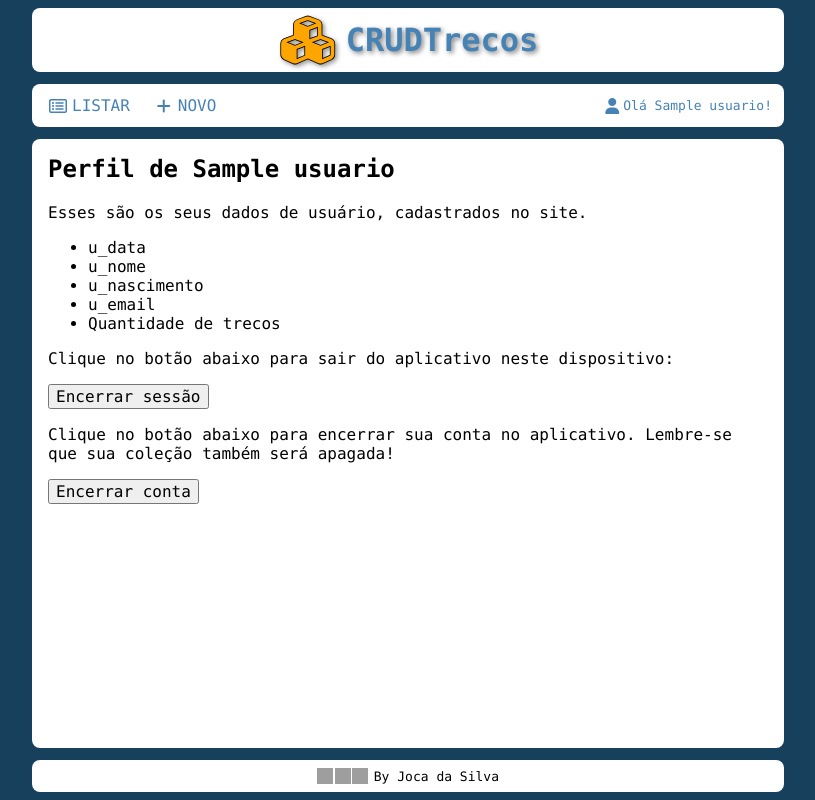
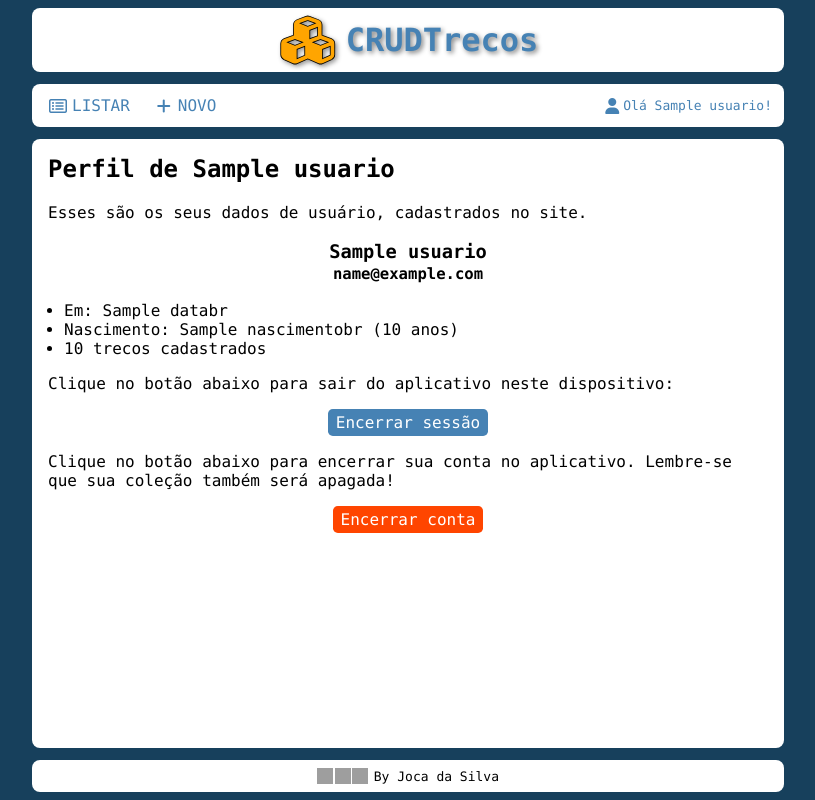
Before and after one commit to Alessandra-hu/crudtrecos, a Flask app: template templates/perfil.html in a window 1280 px wide. Shown: the whole page, without its empty margins (232-1047 px from the left). Run offline with Flask 3, Linux system fonts and the light colour scheme; the template is opened without the code that fills it: most values are stand-ins (such as "Sample title", 1, 10 or a date in 2020); some libraries are stand-ins or nearby versions; grey boxes are pictures that could not be loaded.

Commit message:
trabalhos

```diff
--- a/app.py
+++ b/app.py
@@ -1,6 +1,8 @@
 # Importa as dependências do aplicativo
-from flask import Flask, render_template, request
+from flask import Flask, g, make_response, redirect, render_template, request, url_for
 from flask_mysqldb import MySQL
+import json
+from functions.geral import calcular_idade, datetime_para_string, gerar_senha, remove_prefixo
 
 # Cria um aplicativo Flask chamado "app"
 app = Flask(__name__)
@@ -33,38 +35,59 @@ def start():
     # Setup do MySQL para dias da semana e meses em português
     cur.execute("SET lc_time_names = 'pt_BR'")
 
+    # Lê o cookie do usuário → 'usuario'
+    cookie = request.cookies.get('usuario')
 
-# Cria um usuário "fake" para testes
-# No futuro, isso virá de um cookie
-usuario = {
-    'nome': 'Joca da Silva',
-    'id': '1'
-}
-# Extrai apenas o primeiro nome do usuário
-usuario['pnome'] = usuario['nome'].split()[0]
+    if cookie:
+        # Se o cookie existe
+        # Converte o cookie JSON para um dicionário Python
+        g.usuario = json.loads(cookie)
+    else:
+        # Se o cookie não existe, a variável do ususário está vazia
+        g.usuario = ''
+
+    # # Cria um usuário "fake" para testes
+    # # No futuro, isso virá de um cookie
+    # g.usuario = {
+    #     'id': '1',
+    #     'nome': 'Joca da Silva',
+    #     'pnome': 'Joca',
+    # }
 
 
 @app.route("/")  # Rota raiz, equivalente a página inicial do site (index)
 def index():  # Função executada ao acessar a rota raiz
 
+    # Verifica se o usuário está logado → Pelo cookie
+    if g.usuario == '':
+        # Se o usuário não está logado
+        # Redireciona para a página de login
+        return redirect(url_for('login'))
+
+    acao = request.args.get('a')
+
     # Um SQL de teste para exibir todos os 'trecos' do usuário conectado
     sql = '''
-        SELECT * FROM treco
-        WHERE t_usuario = '1'
-            AND t_status = 'on';
+        SELECT t_id, t_foto, t_nome, t_descricao, t_localizacao
+        FROM treco
+        WHERE t_usuario = %s
+            AND t_status = 'on'
+        ORDER BY t_data DESC
     '''
     cur = mysql.connection.cursor()
-    cur.execute(sql,)
+    cur.execute(sql, (g.usuario['id'],))
     trecos = cur.fetchall()
     cur.close()
 
     # Teste de mesa para verificar o retorno dos dados do banco de dados
-    print('\n\n\n', trecos, '\n\n\n')
+    # print('\n\n\n', trecos, '\n\n\n')
 
     # Dados, variáveis e valores a serem passados para o template HTML
     pagina = {
         'titulo': 'CRUDTrecos',
-        'usuario': usuario
+        'usuario': g.usuario,
+        'trecos': trecos,
+        'acao': acao
     }
 
     # Renderiza o template HTML, passando valores (pagina) para ele
@@ -75,6 +98,15 @@ def index():  # Função executada ao acessar a rota raiz
 @app.route('/novo', methods=['GET', 'POST'])
 def novo():  # Função executada para cadastrar novo treco
 
+    # Verifica se o usuário está logado → Pelo cookie
+    if g.usuario == '':
+        # Se o usuário não está logado
+        # Redireciona para a página de login
+        return redirect(url_for('login'))
+
+    # Variável que ativa a mensagem de sucesso no HTML
+    sucesso = False
+
     # Se o formulário foi enviado
     if request.method == 'POST':
 
@@ -83,14 +115,32 @@ def novo():  # Função executada para cadastrar novo treco
 
         # Teste de mesa (comente depois dos testes)
         # Verifica se os dados do formulário chegaram ao back-end
-        print('\n\n\n', form, '\n\n\n')
+        # print('\n\n\n', form, '\n\n\n')
 
-        # Em breve: grava os dados no banco de dados e segue o fluxo
+        # Grava os dados no banco de dados
+        sql = '''
+            INSERT INTO treco (
+                t_usuario, t_foto, t_nome, t_descricao, t_localizacao
+            ) VALUES (%s, %s, %s, %s, %s)
+        '''
+        cur = mysql.connection.cursor()
+        cur.execute(sql, (
+            g.usuario['id'],
+            form['foto'],
+            form['nome'],
+            form['descricao'],
+            form['localizacao'],
+        ))
+        mysql.connection.commit()
+        cur.close()
+
+        sucesso = True
 
     # Dados, variáveis e valores a serem passados para o template HTML
     pagina = {
         'titulo': 'CRUDTrecos - Novo Treco',
-        'usuario': usuario
+        'usuario': g.usuario,
+        'sucesso': sucesso,
     }
 
     # Renderiza o template HTML, passaod valores para ele
@@ -100,9 +150,84 @@ def novo():  # Função executada para cadastrar novo treco
 @app.route('/login', methods=['GET', 'POST'])  # Rota para login de usuário
 def login():
 
+    # Verifica se o usuário está logado → Pelo cookie
+    if g.usuario != '':
+        # Se o usuário está logado
+        # Redireciona para a página inicial
+        return redirect(url_for('index'))
+
+    erro = False
+
+    if request.method == 'POST':
+        # Se o formulário foi enviado
+
+        # Pega os dados preenchidos no formulário
+        form = dict(request.form)
+
+        # Teste mesa
+        # print('\n\n\nFORM:', form, '\n\n\n')
+
+        # Pesquisa se os dados existem no banco de dados → usuario
+        # datetime.datetime(2024, 11, 8, 9, 23, 28)
+        sql = '''
+            SELECT *,
+                -- Gera uma versão das datas em pt-BR
+                DATE_FORMAT(u_data, '%%d/%%m/%%Y às %%H:%%m') AS u_databr,
+                DATE_FORMAT(u_nascimento, '%%d/%%m/%%Y') AS u_nascimentobr
+            FROM usuario
+            WHERE u_email = %s
+                AND u_senha = SHA1(%s)
+                AND u_status = 'on'
+        '''
+        cur = mysql.connection.cursor()
+        cur.execute(sql, (form['email'], form['senha'],))
+        usuario = cur.fetchone()
+        cur.close()
+
+        # Teste mesa
+        # print('\n\n\nDICT:', usuario, '\n\n\n')
+
+        if usuario == None:
+            # Se o usuário não foi encontrado
+            erro = True
+        else:
+            # Se achou o usuário
+            # Apaga a senha do usuário para salvar no cookie
+            del usuario['u_senha']
+
+            # Primeiro nome do usuário
+            usuario['u_pnome'] = usuario['u_nome'].split()[0]
+
+            # Formata as datas para usar no JSON
+            usuario = datetime_para_string(usuario)
+
+            # Remove o prefixo das chaves do dicionário
+            cookie_valor = remove_prefixo(usuario)
+
+            # Converte os dados em JSON (texto) para gravar no cookie
+            # Porque cookies só aceitam dados na forma de JSON
+            cookie_json = json.dumps(cookie_valor)
+
+            # Teste de mesa
+            # print('\n\n\nCOOKIE:', cookie_json, '\n\n\n')
+
+            # Prepara a página de destino → index
+            resposta = make_response(redirect(url_for('index')))
+
+            # Cria um cookie
+            resposta.set_cookie(
+                key='usuario',  # Nome do cookie
+                value=cookie_json,  # Valor a ser gravado no cookie
+                max_age=60 * 60 * 24 * 365  # Validade do cookie em segundos
+            )
+
+            # Redireciona para a página de destino → index
+            return resposta
+
     # Dados, variáveis e valores a serem passados para o template HTML
     pagina = {
-        'titulo': 'CRUDTrecos - Login'
+        'titulo': 'CRUDTrecos - Login',
+        'erro': erro
     }
 
     return render_template('login.html', **pagina)
@@ -110,6 +235,12 @@ def login():
 
 @app.route('/cadastro', methods=['GET', 'POST'])  # Cadastro de usuário
 def cadastro():
+
+    # Verifica se o usuário está logado → Pelo cookie
+    if g.usuario != '':
+        # Se o usuário está logado
+        # Redireciona para a página inicial
+        return redirect(url_for('index'))
 
     # Dados, variáveis e valores a serem passados para o template HTML
     pagina = {
@@ -122,9 +253,65 @@ def cadastro():
 @app.route('/novasenha', methods=['GET', 'POST'])  # Pedido de senha de usuário
 def novasenha():
 
+    novasenha = ''
+    erro = False
+
+    # Verifica se o usuário está logado → Pelo cookie
+    if g.usuario != '':
+        # Se o usuário está logado
+        # Redireciona para a página inicial
+        return redirect(url_for('index'))
+
+    # Se o formulário foi enviado
+    if request.method == 'POST':
+
+        # Obtém dados preenchidos
+        form = dict(request.form)
+
+        # Teste de mesa
+        # print('\n\n\nFORM:', form, '\n\n\n')
+
+        # Pesquisa pelo email e nascimento informados, no banco de dados
+        sql = '''
+            SELECT u_id
+            FROM usuario
+            WHERE u_email = %s
+                AND u_nascimento = %s
+                AND u_status = 'on'
+        '''
+        cur = mysql.connection.cursor()
+        cur.execute(sql, (form['email'], form['nascimento'],))
+        row = cur.fetchone()
+        cur.close()
+
+        # Teste de mesa
+        print('\n\n\nDB:', row, '\n\n\n')
+
+        # Se o usuário existe
+        if row == None:
+
+            erro = True
+
+        else:
+            # Gera uma nova senha
+            novasenha = gerar_senha()
+
+            # Salva a nova senha no banco de dados
+            sql = '''
+                UPDATE usuario
+                SET u_senha = SHA1(%s)
+                WHERE u_id = %s
+            '''
+            cur = mysql.connection.cursor()
+            cur.execute(sql, (novasenha, row['u_id'],))
+            mysql.connection.commit()
+            cur.close()
+
     # Dados, variáveis e valores a serem passados para o template HTML
     pagina = {
-        'titulo': 'CRUDTrecos - Nova Senha'
+        'titulo': 'CRUDTrecos - Nova Senha',
+        'erro': erro,
+        'novasenha': novasenha,
     }
 
     return render_template('novasenha.html', **pagina)
@@ -133,16 +320,128 @@ def novasenha():
 @app.route('/perfil')
 def perfil():
 
+    # Verifica se o usuário está logado → Pelo cookie
+    if g.usuario == '':
+        # Se o usuário não está logado
+        # Redireciona para a página de login
+        return redirect(url_for('login'))
+
+    # Calcula idade do usuário
+    g.usuario['idade'] = calcular_idade(g.usuario['nascimento'])
+
+    # Obtém a quantidade de trecos ativos os usuário
+    sql = '''
+        SELECT count(t_id) AS total
+        FROM treco
+        WHERE t_usuario = %s
+            AND t_status = 'on'
+    '''
+    cur = mysql.connection.cursor()
+    cur.execute(sql, (g.usuario['id'],))
+    row = cur.fetchone()
+    cur.close()
+
+    # Teste de mesa
+    # print('\n\n\n', row, '\n\n\n')
+
+    g.usuario['total'] = row['total']
+
     # Dados, variáveis e valores a serem passados para o template HTML
     pagina = {
         'titulo': 'CRUDTrecos - Novo Treco',
-        'usuario': usuario
+        'usuario': g.usuario,  # Dados do cookie do usuário
     }
 
     # Renderiza o template HTML, passaod valores para ele
     return render_template('perfil.html', **pagina)
 
 
+@app.route('/apaga/<id>')
+def apaga(id):
+
+    # Verifica se o usuário está logado → Pelo cookie
+    if g.usuario == '':
+        # Se o usuário não está logado
+        # Redireciona para a página de login
+        return redirect(url_for('login'))
+
+    # (des)comente o método para apagar conforme o seu caso
+    # sql = 'DELETE FROM treco WHERE t_id = %s' # Apaga completamente o treco (CUIDADO!)
+    # Altera o status do treco para 'del'
+    sql = "UPDATE treco SET t_status = 'del'  WHERE t_id = %s"
+
+    # Executa o SQL
+    cur = mysql.connection.cursor()
+    cur.execute(sql, (id,))
+    mysql.connection.commit()
+    cur.close()
+
+    # Retorna para a página anterior
+    return redirect(url_for('index', a='apagado'))
+
+
+@app.route('/logout')
+def logout():
+
+    # Verifica se o usuário está logado → Pelo cookie
+    if g.usuario == '':
+        # Se o usuário não está logado
+        # Redireciona para a página de login
+        return redirect(url_for('login'))
+
+    # Página de destino de logout
+    resposta = make_response(redirect(url_for('login')))
+
+    # apaga o cookie do usuário
+    resposta.set_cookie(
+        key='usuario',  # Nome do cookie
+        value='',  # Apara o valor do cookie
+        max_age=0  # A validade do cookie é ZERO
+    )
+
+    # Redireciona para login
+    return resposta
+
+
+@app.route('/apagausuario')
+def apagausuario():
+    # Apaga um usuário do sistema
+    # Também apaga todos os seus "trecos"
+
+    # Verifica se o usuário está logado → Pelo cookie
+    if g.usuario == '':
+        # Se o usuário não está logado
+        # Redireciona para a página de login
+        return redirect(url_for('login'))
+
+    # Configura o status do usuário para 'del' no banco de dados
+    sql = "UPDATE usuario SET u_status = 'del' WHERE u_id = %s"
+    cur = mysql.connection.cursor()
+    cur.execute(sql, (g.usuario['id'],))
+    mysql.connection.commit()
+    cur.close()
+
+    # Configura o status dos trecos do usuário para 'del' no banco de dados
+    sql = "UPDATE treco SET t_status = 'del' WHERE t_usuario = %s"
+    cur = mysql.connection.cursor()
+    cur.execute(sql, (g.usuario['id'],))
+    mysql.connection.commit()
+    cur.close()
+
+    # Página de destino de logout
+    resposta = make_response(redirect(url_for('login')))
+
+    # apaga o cookie do usuário
+    resposta.set_cookie(
+        key='usuario',  # Nome do cookie
+        value='',  # Apara o valor do cookie
+        max_age=0  # A validade do cookie é ZERO
+    )
+
+    # Redireciona para login
+    return resposta
+
+
 # Executa o servidor HTTP se estiver no modo de desenvolvimento
 # Remova / comente essas linhas no modo de produção
 if __name__ == '__main__':
--- a/static/css/_template.css
+++ b/static/css/_template.css
@@ -280,3 +280,91 @@ button {
 #formLogin {
     max-width: 300px;
 }
+
+.item {
+    display: flex;
+    align-items: center;
+    margin-bottom: 1rem;
+    background-color: rgb(255, 245, 226);
+}
+
+.item img {
+    display: block;
+    width: 5rem;
+    height: 5rem;
+    margin-right: .5rem;
+}
+
+.item div {
+    padding: .5rem;
+    flex-grow: 1;
+}
+
+.item h4 {
+    margin: 0 0 .5rem 0;
+}
+
+.item small {
+    display: block;
+    padding-top: .5rem;
+}
+
+#myDialog {
+    border: none;
+    border-radius: .3rem;
+    box-shadow: 0 4px 8px rgba(0, 0, 0, 0.2);
+    padding: 1rem;
+    width: 90%;
+    max-width: 300px;
+    margin: auto;
+    background-color: rgb(220, 255, 220);
+    font-size: 90%;
+}
+
+#myDialog h4 {
+    margin-top: 0;
+}
+
+#myDialog::backdrop {
+    background: rgba(0, 0, 0, 0.5);
+}
+
+.apaga {
+    float: right;
+}
+
+/* Perfil */
+
+.btnSignout, .btnLogout {
+    display: table;
+    margin: auto;
+    padding: .25rem .5rem;
+    border: none;
+    border-radius: .3rem;
+    color: white;
+    cursor: pointer;
+}
+
+.btnLogout{
+    background-color: steelblue;
+}
+
+.btnSignout{
+    background-color: orangered;
+}
+
+.center {
+    text-align: center;
+}
+
+.userdata {
+    margin: 0;
+    padding-left: 1rem;
+}
+
+.novasenha {
+    font-size: 1.5rem;
+    text-align: center;
+    border: 1px solid grey;
+    border-radius: .3rem;
+}
--- a/templates/perfil.html
+++ b/templates/perfil.html
@@ -7,18 +7,27 @@
 <h2>Perfil de {{ usuario.pnome }}</h2>
 <p>Esses são os seus dados de usuário, cadastrados no site.</p>
 
-<ul>
-    <li>u_data</li>
-    <li>u_nome</li>
-    <li>u_nascimento</li>
-    <li>u_email</li>
-    <li>Quantidade de trecos</li>
+<h3 class="center">{{ usuario.nome }}<br><small>{{ usuario.email }}</small></h3>
+
+<ul class="userdata">
+    <li>Em: {{ usuario.databr }}</li>
+    <li>Nascimento: {{ usuario.nascimentobr }} ({{ usuario.idade }} anos)</li>
+    <li>{{ usuario.total }} trecos cadastrados</li>
 </ul>
 
 <p>Clique no botão abaixo para sair do aplicativo neste dispositivo:</p>
-<p><button type="button">Encerrar sessão</button></p>
+<p><button class="btnLogout" type="button" onclick="location.href='/logout'">Encerrar sessão</button></p>
 
 <p>Clique no botão abaixo para encerrar sua conta no aplicativo. Lembre-se que sua coleção também será apagada!</p>
-<p><button type="button">Encerrar conta</button></p>
+<p><button class="btnSignout" type="button" id="btnSignout">Encerrar conta</button></p>
+
+<script>
+    // Monitora cliques no botão de apagar conta
+    btnSignout.addEventListener('click', (e) => {
+        if (confirm('Tem certeza que deseja apagar sua conta?\nTodos os seus trecos serão apagados também!'))
+            location.href = '/apagausuario'
+        return false
+    })
+</script>
 
 {% endblock %}
```
Also changed, not shown: functions/geral.py (added, +90 -0 lines), templates/index.html (+33 -0 lines), templates/login.html (+12 -0 lines), templates/novasenha.html (+33 -3 lines), templates/novo.html (+13 -0 lines).
